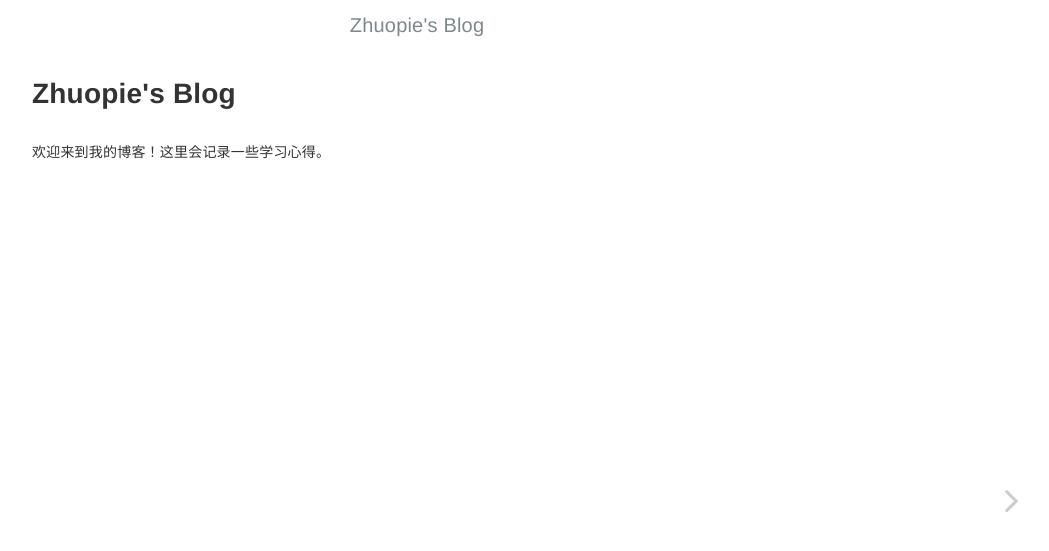
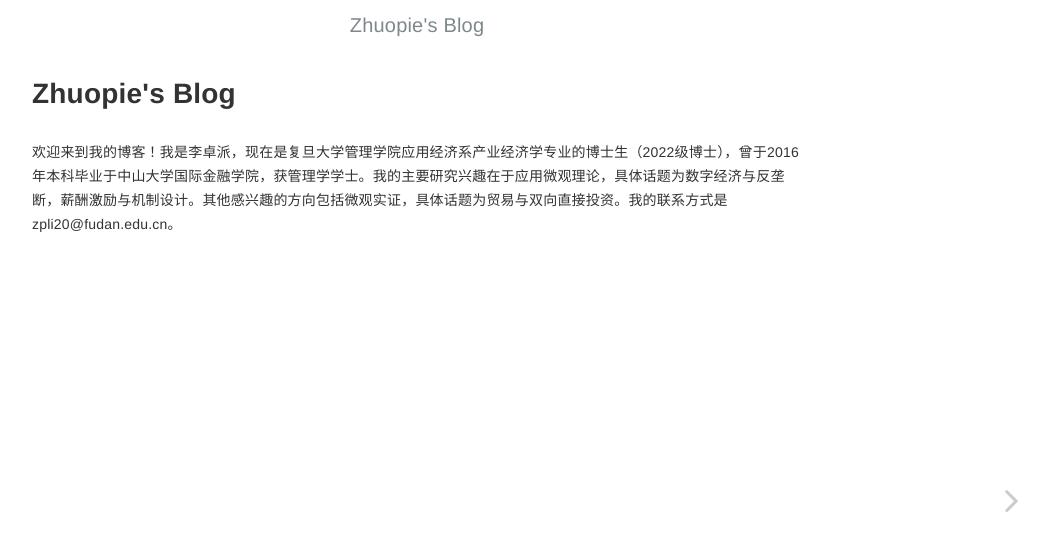
Before and after one commit to Zhuopie/Zhuopie.github.io, a Jekyll site: the page built from index.md, in a window 1280 px wide. Shown: the top 551 px of the page, without its empty margins (223-1272 px from the left). Built offline with Jekyll 4.4.1, drawn with Linux system fonts in a browser that asks for light colours.

Commit message:
Update index.md

```diff
--- a/index.md
+++ b/index.md
@@ -2,4 +2,4 @@
 layout: home
 ---
 
-欢迎来到我的博客！这里会记录一些学习心得。
+欢迎来到我的博客！我是李卓派，现在是复旦大学管理学院应用经济系产业经济学专业的博士生（2022级博士），曾于2016年本科毕业于中山大学国际金融学院，获管理学学士。我的主要研究兴趣在于应用微观理论，具体话题为数字经济与反垄断，薪酬激励与机制设计。其他感兴趣的方向包括微观实证，具体话题为贸易与双向直接投资。我的联系方式是zpli20@fudan.edu.cn。
```
